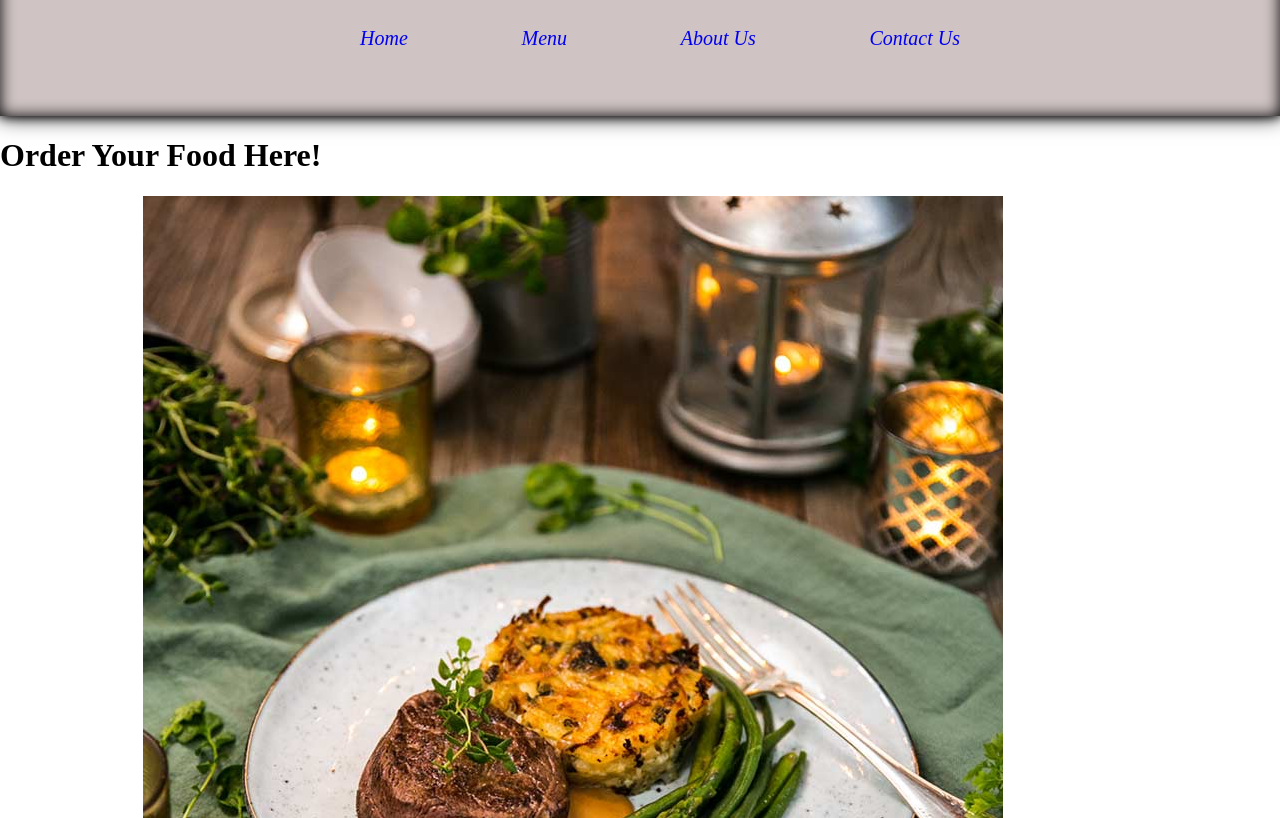
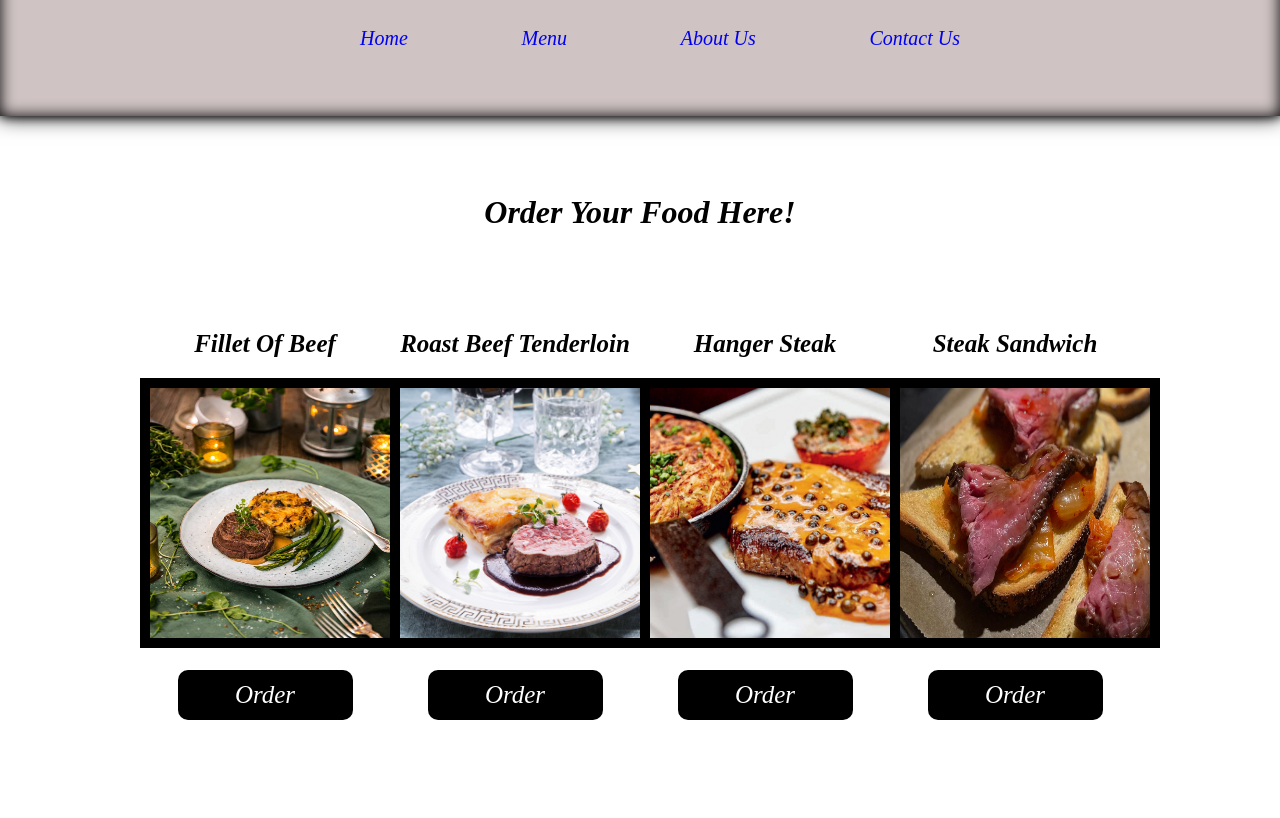
Before and after one commit to Derosie93/css-animation, a plain HTML site: page index.html in a window 1280 px wide. Shown: the part 134-952 px from the top of the page. After the commit the page ends 854 px from the top, so only its background shows below. Drawn offline with Linux system fonts and the light colour scheme.

Commit message:
added border, button, images, container

```diff
--- a/index.html
+++ b/index.html
@@ -33,31 +33,44 @@
     </header>
     <div class="section-1-container">
       <h1 class="headline">Order Your Food Here!</h1>
+      <div class="food-container">
         <h2 class="food-choice">
           Fillet Of Beef
-        <img src="/images/oxfile-0D5A0342.jpg" alt="food-beef" />
+          <img
+            class="food-pics"
+            src="/images/oxfile-0D5A0342.jpg"
+            alt="food-beef"
+          />
+          <button class="order-foodbtn">Order</button>
         </h2>
         <h2 class="food-choice">
           Roast Beef Tenderloin
           <img
+            class="food-pics"
             src="/images/Helstekt-oxfile-med-rodvinssas-och-potatisgratang-foto-sanna-livijn-wexell-mathem.jpg"
             alt=" roast-beef"
           />
+          <button class="order-foodbtn">Order</button>
         </h2>
         <h2 class="food-choice">
           Hanger Steak
           <img
+            class="food-pics"
             src="/images/hangmorad-biff-med-gronpepparsas.jpg"
             alt="hanger-steak"
           />
+          <button class="order-foodbtn">Order</button>
         </h2>
         <h2 class="food-choice">
           Steak Sandwich
           <img
+            class="food-pics"
             src="/images/314408546_1148857486057806_8553971504609488057_n.jpg"
             alt="steak-sandwich"
           />
+          <button class="order-foodbtn">Order</button>
         </h2>
+      </div>
     </div>
   </body>
 </html>
--- a/styles/index.css
+++ b/styles/index.css
@@ -32,7 +32,7 @@ header{
 
 .nav-list{
     max-width: 600px;
-    width: 600px;
+    width: 100%;
     min-height: 80px;
     display: flex;
     justify-content: space-between;
@@ -46,12 +46,56 @@ a{
     font-style: italic;
 }
 
-.food-plate{
+.section-1-container{
     max-width: 1990px;
     width: 100%;
-    min-height: 100vh;
+    min-height: 100%;
     display: flex;
     justify-content: center;
     align-items: center;
+    flex-direction: column;
+}
+
+.headline{
+    width: 350px;
+    height: 150px;
+    display: flex;
+    justify-content: center;
+    align-items: center;
+    font-style: italic;
+}
+
+.food-container{
+    max-width: 1990px;
+    width: 100%;
+    min-height: 280px;
+    display: flex;
+    justify-content: center;
+    align-items: center;
+}
+
+.food-choice{
+    width: 250px;
+    height: 280px;
+    text-align: center;
+    font-size: 25px;
+    font-style: italic;
+}
+
+.food-pics{
+    width: 250px;
+    height: 250px;
+    margin-top: 20px;
+    border: 10px solid black;
+}
+
+.order-foodbtn{
+    width: 175px;
+    height: 50px;
+    font-style: italic;
+    border: none;
+    border-radius: 10px;
+    margin-top: 15px;
     background-color: black;
+    color: white;
 }
```
Lines whose indentation alone changed are shown as unchanged.
